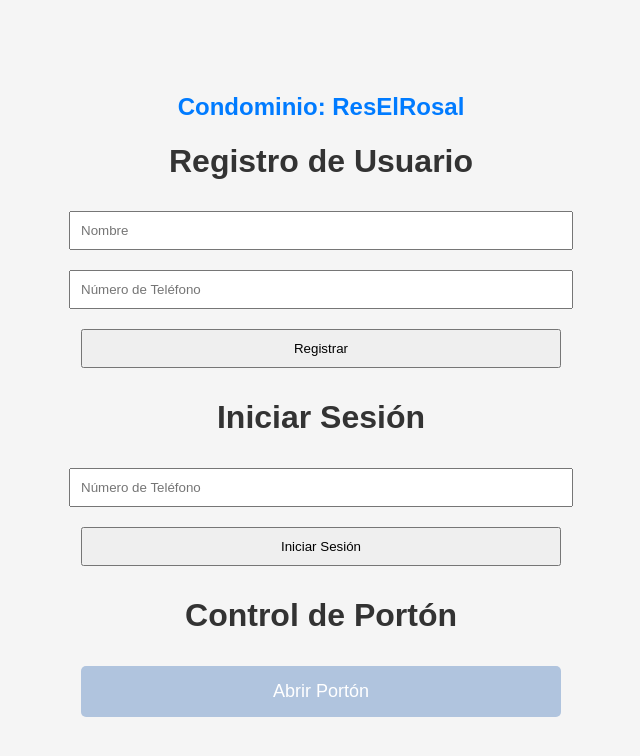
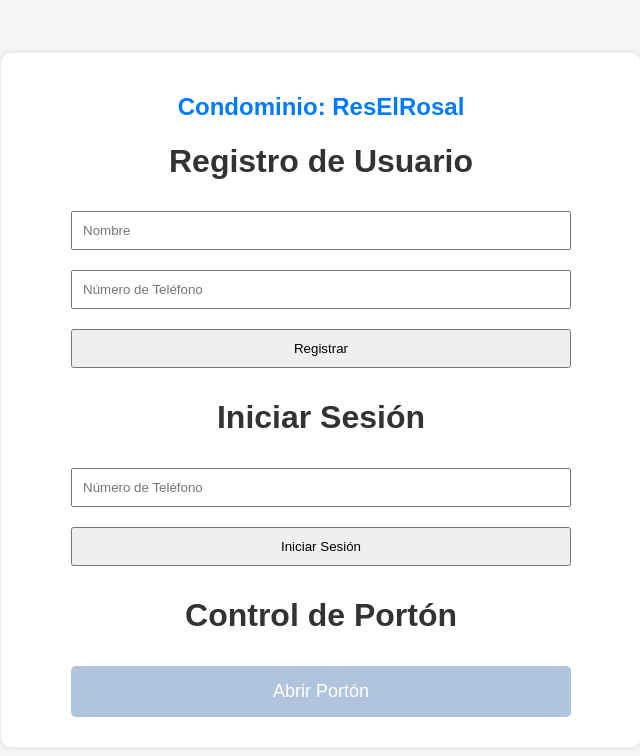
Before and after one commit to HerreraMario/ResElRosal, a plain HTML site: page index.html in a window 1280 px wide. Shown: the whole page, without its empty margins (319-959 px from the left). Drawn offline with Linux system fonts and the light colour scheme; no server answers.

Commit message:
Add files via upload

```diff
--- a/index.html
+++ b/index.html
@@ -15,11 +15,17 @@
       margin: 0;
       font-family: Arial, sans-serif;
       background-color: #f5f5f5;
+      padding: 20px;
+      box-sizing: border-box;
     }
     .container {
       text-align: center;
       max-width: 600px;
       width: 100%;
+      background-color: #ffffff;
+      padding: 20px;
+      box-shadow: 0 0 10px rgba(0, 0, 0, 0.1);
+      border-radius: 10px;
     }
     h1 {
       color: #333;
@@ -29,9 +35,11 @@
       margin-bottom: 20px;
     }
     input, button {
-      margin: 10px;
+      margin: 10px 0;
       padding: 10px;
-      width: 80%;
+      width: calc(100% - 40px);
+      max-width: 500px;
+      box-sizing: border-box;
     }
     #toggle-button {
       padding: 15px 30px;
```
